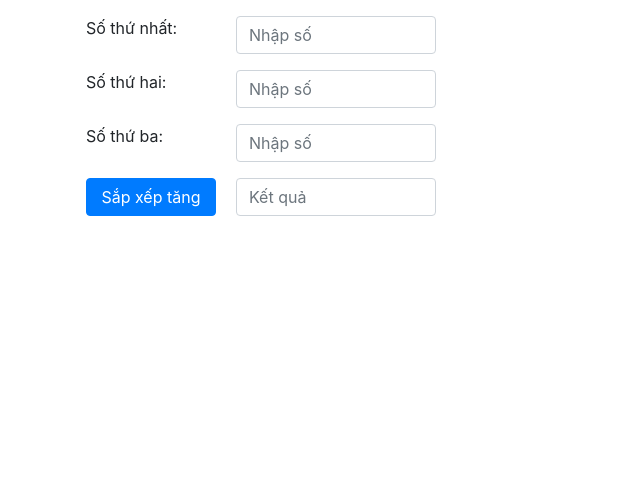
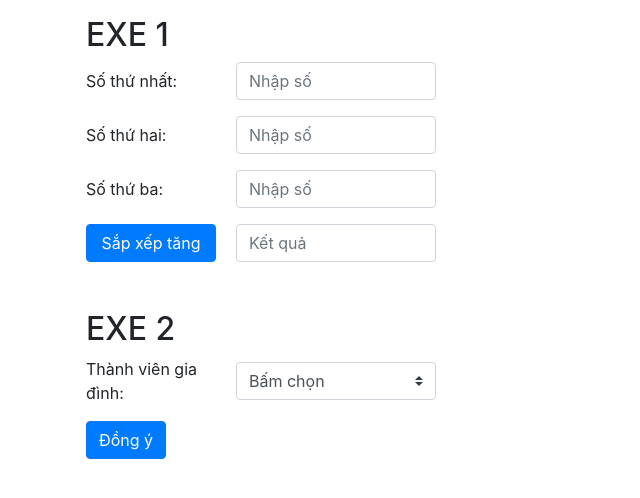
Before and after one commit to quynhcfc/EXE-JS-Day3, a plain HTML site: page index.html in a window 1280 px wide. Shown: the whole page, without its empty margins (0-640 px from the left). Drawn offline with nearby package versions, Linux system fonts and the light colour scheme.

Commit message:
Update file

```diff
--- a/css/style.css
+++ b/css/style.css
@@ -7,6 +7,7 @@
 .form-group {
   display: grid;
   grid-template-columns: 150px 200px;
+  align-items: center;
 }
 
 .form-group button {
--- a/index.html
+++ b/index.html
@@ -20,8 +20,9 @@
   </head>
   <body>
     <div class="container p-3">
+      <h2 class="">EXE 1</h2>
       <div class="form-group">
-        <label for="">Số thứ nhất:</label>
+        <label for="txt-number1" class="mb-0">Số thứ nhất:</label>
         <input
           type="text"
           class="form-control"
@@ -32,7 +33,7 @@
         />
       </div>
       <div class="form-group">
-        <label for="">Số thứ hai:</label>
+        <label for="txt-number2" class="mb-0">Số thứ hai:</label>
         <input
           type="text"
           class="form-control"
@@ -43,7 +44,7 @@
         />
       </div>
       <div class="form-group">
-        <label for="">Số thứ ba:</label>
+        <label for="txt-number3" class="mb-0">Số thứ ba:</label>
         <input
           type="text"
           class="form-control"
@@ -67,6 +68,33 @@
         />
       </div>
     </div>
+    <!-- End EXE 1 -->
+
+    <!-- Start EXE 2 -->
+    <div class="container p-3">
+      <h2 class="">EXE 2</h2>
+      <!-- Button trigger modal -->
+
+              <div class="form-group">
+                <label for="" class="mb-0">Thành viên gia đình:</label>
+                <select class="custom-select" name="" id="select-member">
+                  <option selected>Bấm chọn</option>
+                  <option value="1" class="a" id="member1">Bố</option>
+                  <option value="2" class="a" id="member2">Mẹ</option>
+                  <option value="3" class="a" id="member3">Anh trai</option>
+                  <option value="4" class="a" id="member4">Em gái</option>
+                </select>
+              </div>
+
+              <button class="btn btn-primary" onclick="chao()">
+                Đồng ý
+              </button>
+            </div>
+          </div>
+        </div>
+      </div>
+    </div>
+    <!-- End EXE 2 -->
     <!-- Optional JavaScript -->
     <!-- jQuery first, then Popper.js, then Bootstrap JS -->
     <script
@@ -84,6 +112,7 @@
       integrity="sha384-JjSmVgyd0p3pXB1rRibZUAYoIIy6OrQ6VrjIEaFf/nJGzIxFDsf4x0xIM+B07jRM"
       crossorigin="anonymous"
     ></script>
-    <script src="./js/baiTap1.js"></script>
+    <!-- <script src="./js/baiTap1.js"></script> -->
+    <script src="./js/baiTap2.js"></script>
   </body>
 </html>
--- /dev/null
+++ b/js/baiTap2.js
@@ -0,0 +1,34 @@
+function chao() {
+  var optionValue = document.getElementsByClassName("a");
+  for (var i = 0; i < optionValue.length; i++) {
+    var cValue = optionValue[i].value;
+
+    console.log(cValue);
+    b = cValue * 1;
+    // switch (b) {
+    //   case 1:
+    //     alert("Bo");
+    //     break;
+    //   case 2:
+    //     alert("Me");
+    //     break;
+    //   case 3:
+    //     alert("Anh");
+    //     break;
+    //   case 4:
+    //     alert("Em");
+    //     break;
+    //   default:
+    //     alert("chon lai");
+    // }
+    if (b == 1) {
+      console.log("Chao bo");
+    } else if (b == 2) {
+      console.log("Chao me");
+    } else if (b == 3) {
+      console.log("Chao anh");
+    } else if (b == 4) {
+      console.log("Chao em");
+    }
+  }
+}
```
